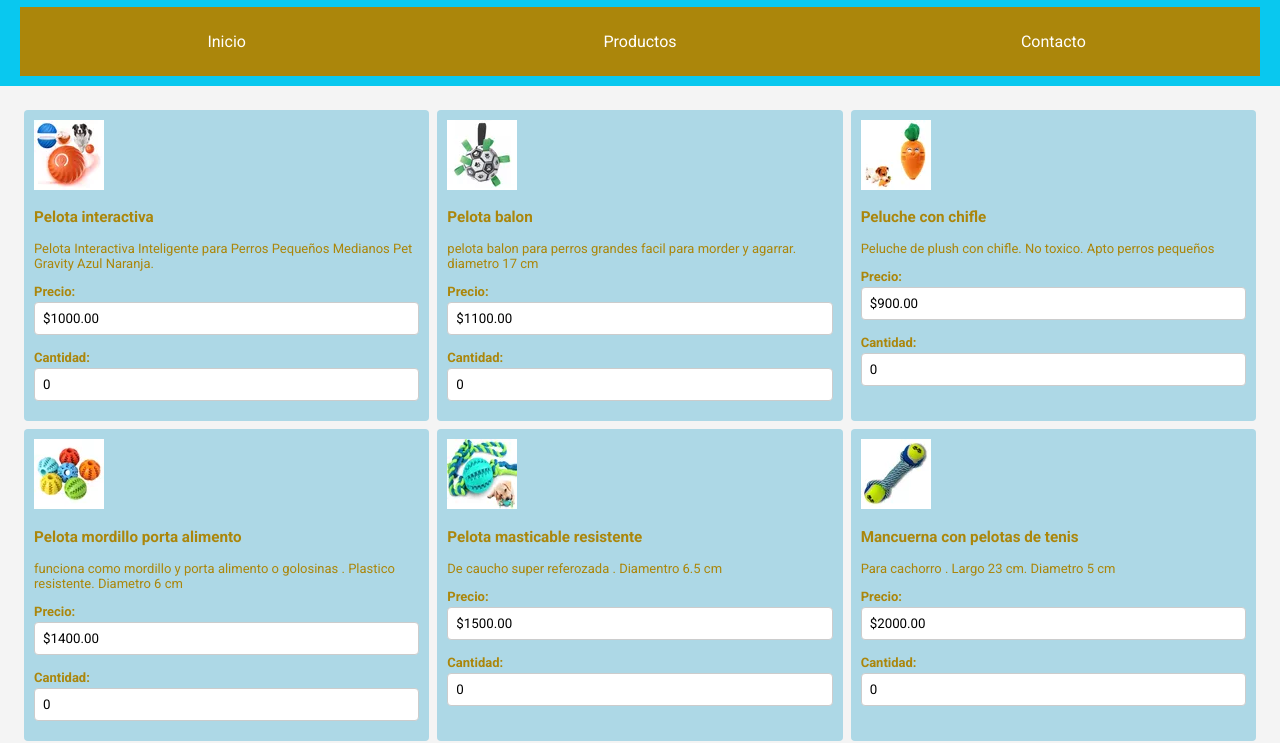
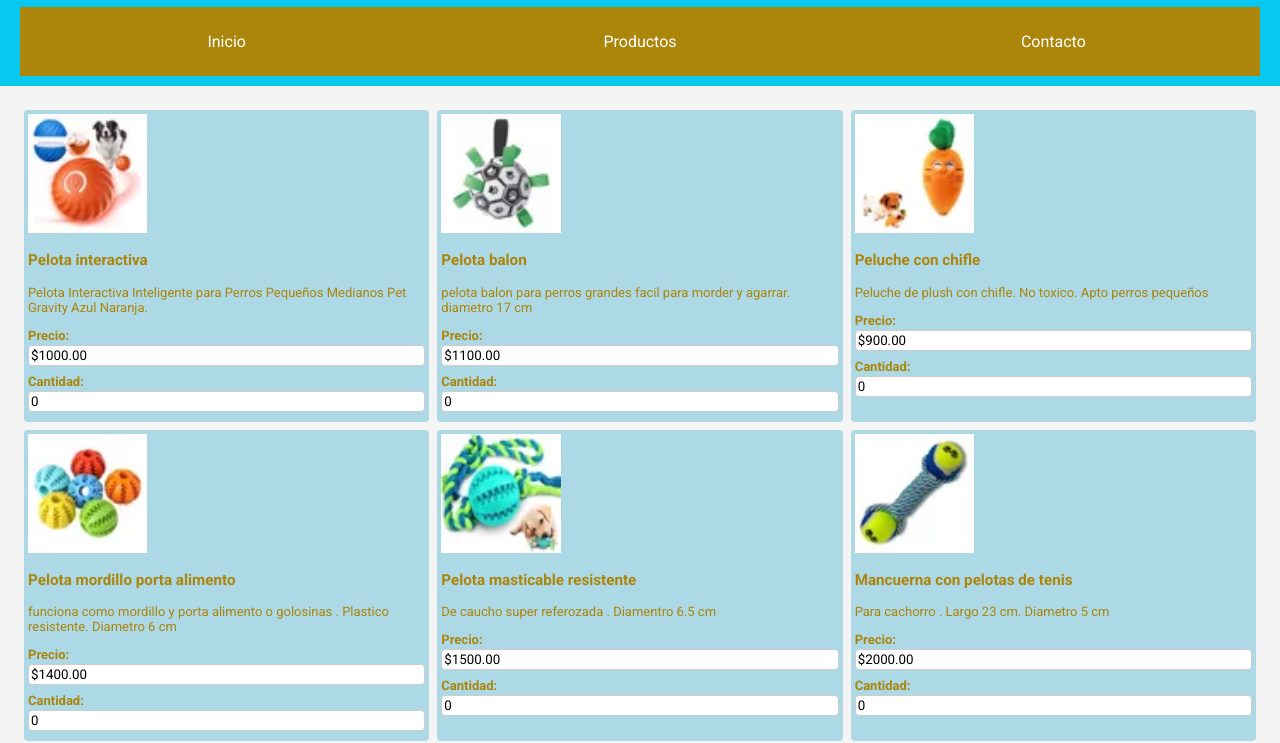
Before and after one commit to betfaif/Mypupi, a plain HTML site: page productos.html in a window 1280 px wide. Shown: the part 63-806 px from the top of the page. Drawn offline with Linux system fonts and the light colour scheme.

```diff
--- a/css/styles.css
+++ b/css/styles.css
@@ -173,26 +173,34 @@ footer {
     background:lightblue;
     color:#ab860b;
     margin: 4px;
-    padding:10px;
+    padding:4px;
     border-radius: 4px;
     flex: 1 1 30%; /* Ajusta el tamaño de las cards */
 }
 
+.card-content {
+    display: flex; /* Usamos flexbox para alinear los elementos */
+    align-items: center; /* Alinea verticalmente al centro */
+}
+
 .card label {
     display: block; /* Hacer que las etiquetas se muestren en bloque */
-    margin: 5px 0 3px; /* Espaciado entre etiquetas y campos */
+    margin: 2px 0 2px; /* Espaciado entre etiquetas y campos */
     font-weight: bold; /* Hacer las etiquetas más visibles */
 }
 
 .card input[type="text"],
 .card input[type="number"] {
     width: 100%; /* Hacer que los campos ocupen todo el ancho */
-    padding: 8px; /* Espaciado interno */
-    margin-bottom: 10px; /* Espacio inferior */
+    padding: 2px; /* Espaciado interno */
+    margin-bottom: 6px; /* Espacio inferior */
     border: 1px solid #ccc; /* Bordes de los campos */
     border-radius: 4px; /* Bordes redondeados */
 }
-
+.card img {
+    width: 30%; /* Imagen ocupa un determinado %*/
+    height: auto; /* Mantiene la proporción de la imagen */
+}
 
 #resenias {
     padding: 20px;
```
